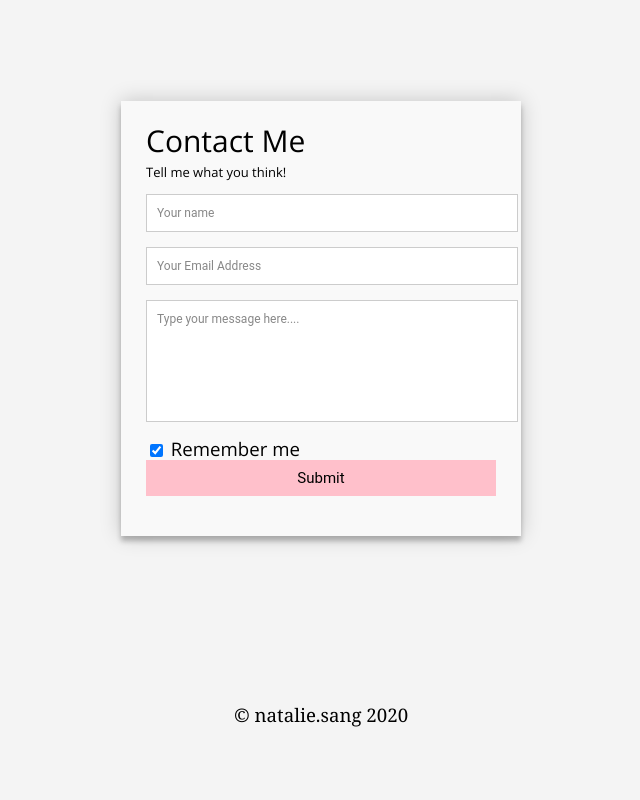
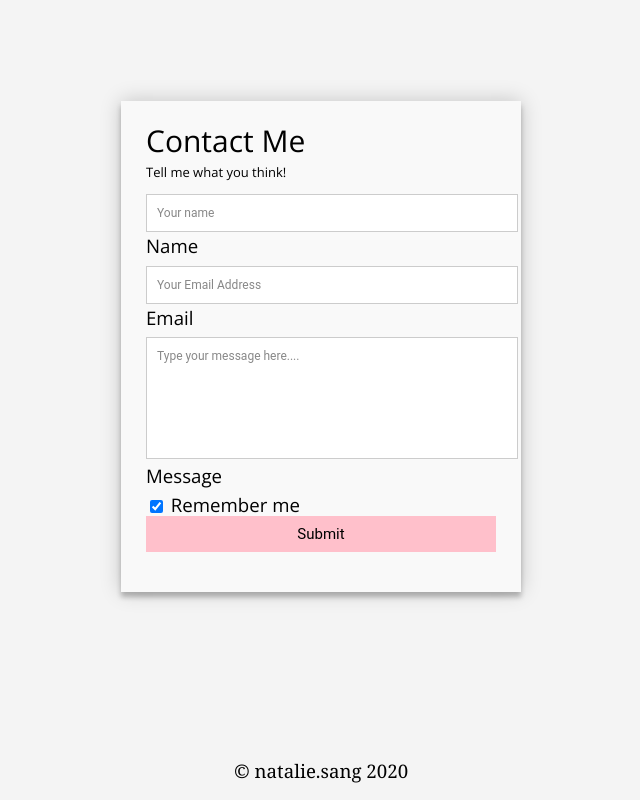
Before and after one commit to nataliesang/skating, a plain HTML site: page index.html in a window 1280 px wide. Shown: the part 867-1667 px from the top of the page, without its empty margins (319-959 px from the left). Before the commit the page ends 1611 px from the top, so only its background shows below. Drawn offline with nearby package versions, Linux system fonts and the light colour scheme.

Commit message:
Add files via upload

```diff
--- a/index.html
+++ b/index.html
@@ -52,13 +52,16 @@
     <h4>Tell me what you think!</h4>
     <fieldset>
       <input placeholder="Your name" type="text" id = "name_id" name="name" required>
+      <label for="name_id">Name</label>
     </fieldset>
     <fieldset>
       <input placeholder="Your Email Address" type="email" id = "email_id" name="email" required>
+      <label for="email_id">Email</label>
     </fieldset>
 
     <fieldset>
       <textarea placeholder="Type your message here...." id = "msg" name="mesg" required></textarea>
+      <label for="msg">Message</label>
     </fieldset>
     <input type="checkbox" checked="checked" name="remember" id = "cBox">
     <label for ="cBox">Remember me</label>
```
